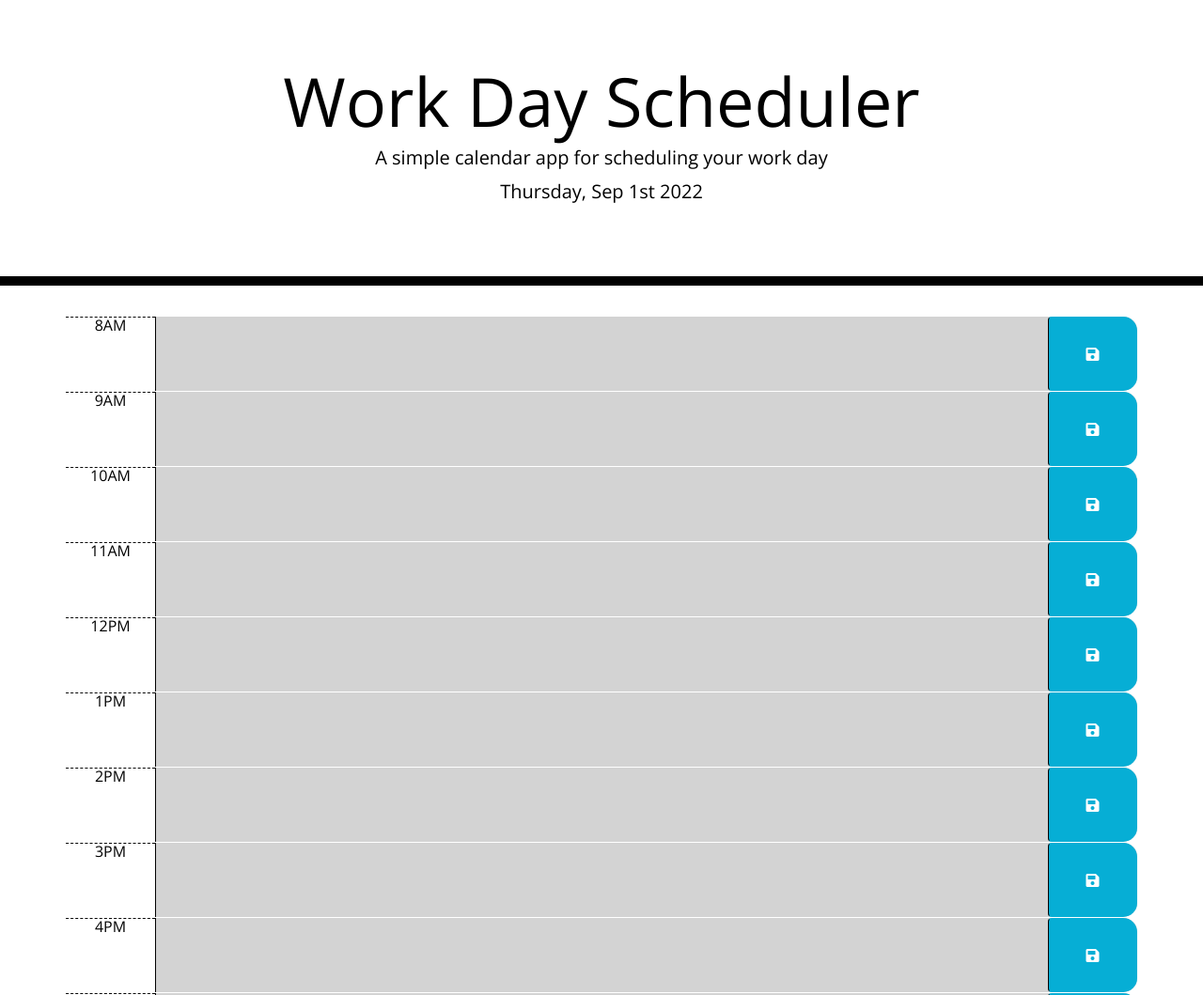
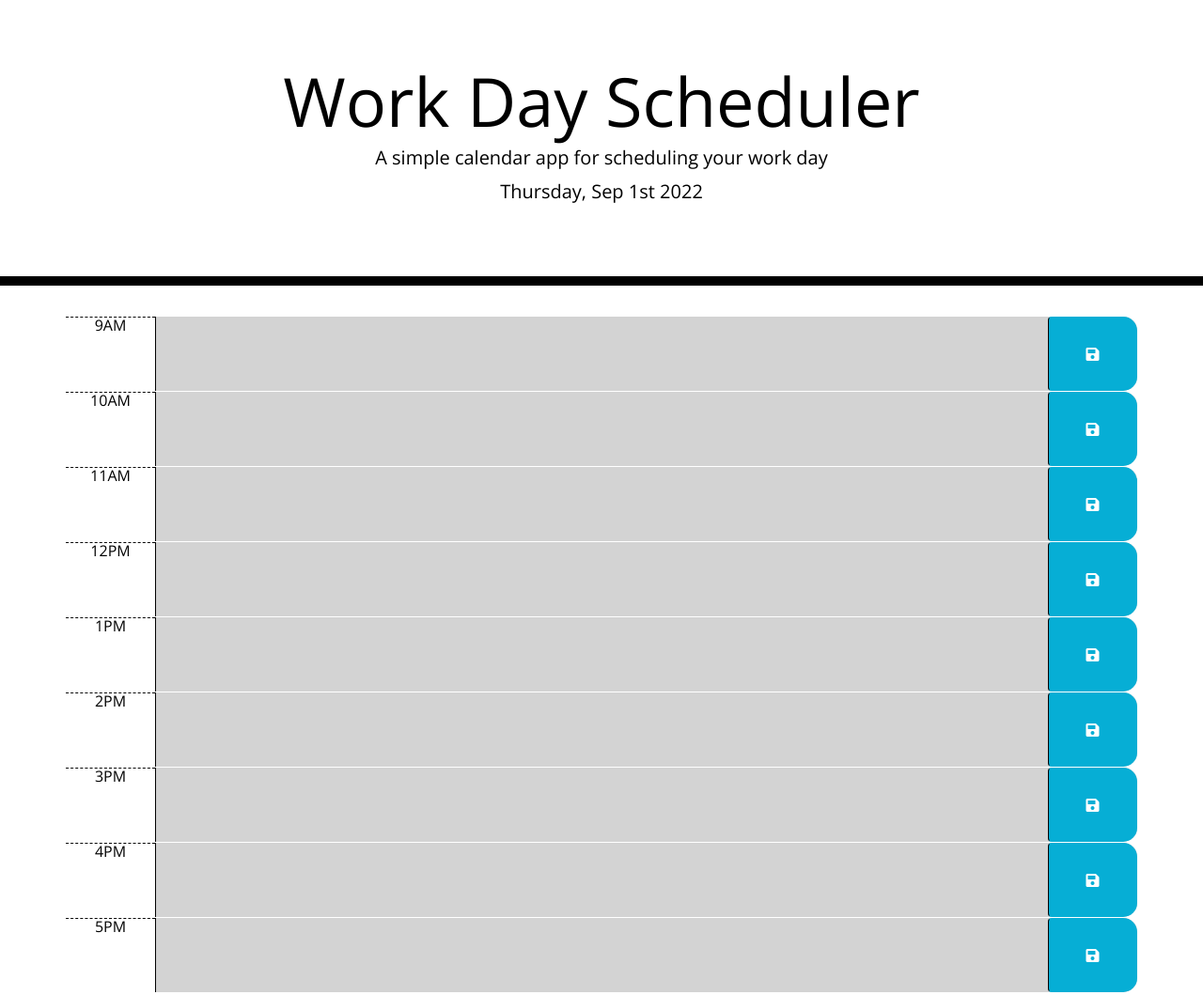
Before and after one commit to ehamzapour/Work-Day-Scheduler, a plain HTML site: page Develop/index.html in a window 1280 px wide. Shown: the top 1059 px of the page at 94% size. Drawn offline with nearby package versions, Linux system fonts and the light colour scheme.

Commit message:
made some changes in html

```diff
--- a/Develop/index.html
+++ b/Develop/index.html
@@ -30,12 +30,6 @@
     <div class="container">
 
       <!-- Timeblocks go here -->
-
-      <div id="hour8" class="row time-block">
-        <div class="col-md-1 hour">8AM</div>
-        <textarea class="col-md-10 description"> </textarea>
-        <button class="btn saveBtn col-md-1"><i class="fas fa-save"></i></button>
-      </div>
 
       <div id="hour9" class="row time-block">
         <div class="col-md-1 hour">9AM</div>
```
